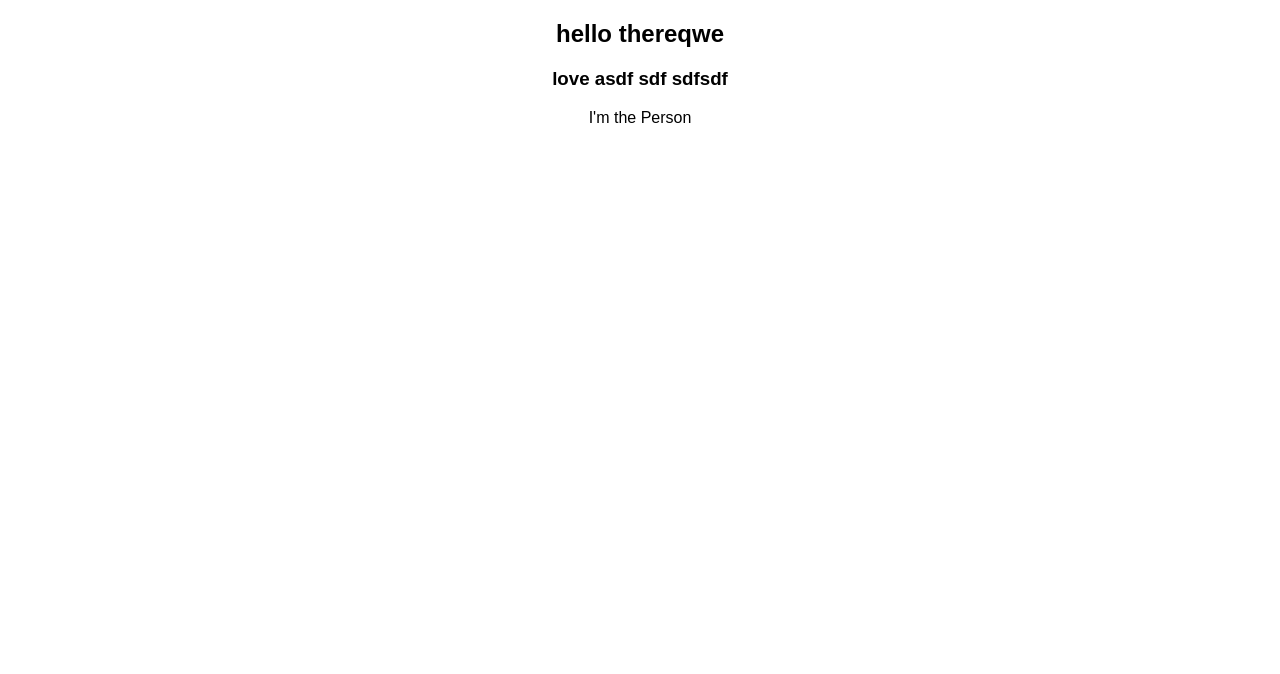
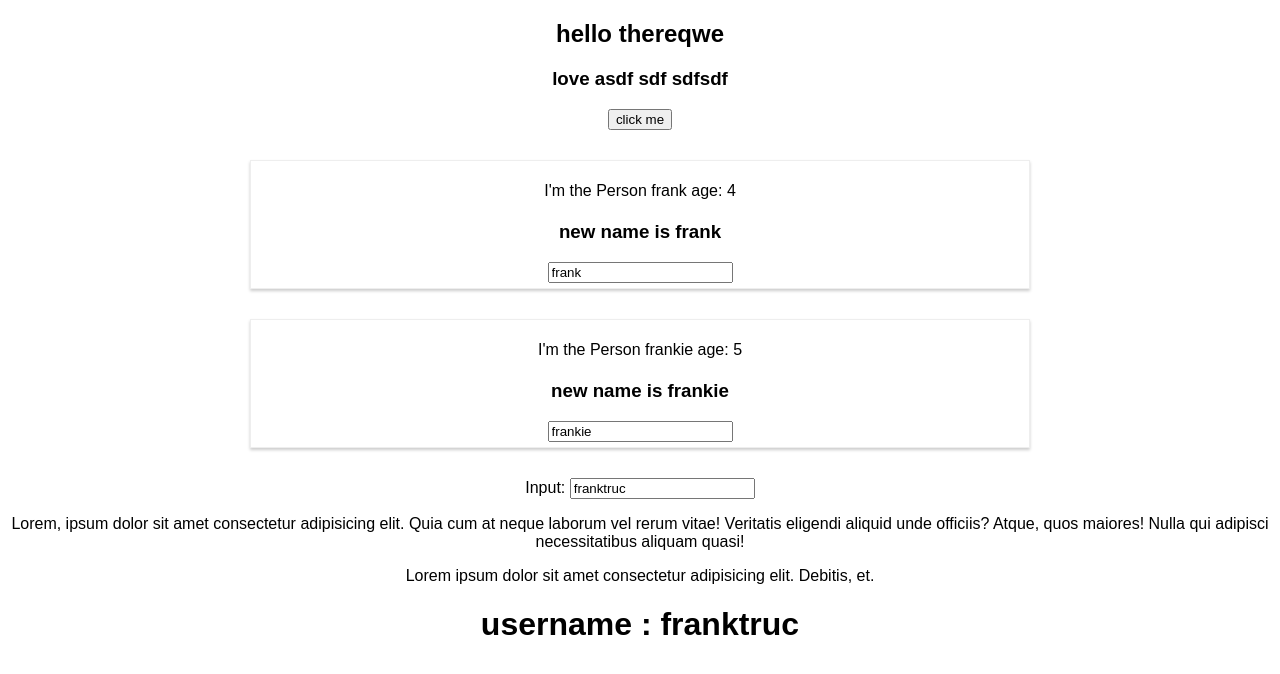
Before and after one commit to vnussolution/React-with-maxim, a React (Create React App) app: page / in a window 1280 px wide. Shown: the top 674 px of the page. Built offline with nearby package versions, Linux system fonts and the light colour scheme.

Commit message:
add userinput and useroutput

```diff
--- a/src/App.js
+++ b/src/App.js
@@ -1,15 +1,63 @@
 import React, { Component } from "react";
 import "./App.css";
 import Person from "./Person/Person";
+import UserOutput from "./UserOutput/UserOutput";
+import UserInput from "./UserInput/UserInput";
 
 class App extends Component {
+  state = {
+    people: [{ name: "frank", age: 4 }, { name: "frankie", age: 5 }],
+    username: "franktruc"
+  };
+
+  clickButtonHandler = () => {
+    this.setState({
+      people: [{ name: "22frank", age: 41 }, { name: "33frankie", age: 51 }]
+    });
+    console.log("hello", this.state);
+  };
+
+  switchNameHandler = newName => {
+    this.setState({
+      people: [{ name: newName, age: 41 }, { name: "33frankie", age: 51 }]
+    });
+  };
+
+  changeName = event => {
+    this.setState({
+      people: [
+        { name: "frankie", age: 41 },
+        { name: event.target.value, age: 51 }
+      ]
+    });
+    //console.log("hello", this.state);
+  };
+
+  changeInputUserName = event => {
+    this.setState({ username: event.target.value });
+  };
   render() {
     return (
       <div className="App">
         <h2>hello thereqwe</h2>
 
         <h3> love asdf sdf sdfsdf</h3>
-        <Person />
+        <button onClick={this.clickButtonHandler}> click me </button>
+        <Person
+          name={this.state.people[0].name}
+          age={this.state.people[0].age}
+          click={this.switchNameHandler.bind(this, "new name123")}
+        />
+        <Person
+          name={this.state.people[1].name}
+          age={this.state.people[1].age}
+          changed={this.changeName}
+        />
+        <UserInput
+          changed={this.changeInputUserName}
+          name={this.state.username}
+        />
+        <UserOutput username={this.state.username} />
       </div>
     );
   }
--- /dev/null
+++ b/src/Person/Person.css
@@ -0,0 +1,8 @@
+.Person {
+  width: 60%;
+  text-align: center;
+  border: 1px solid #eee;
+  margin: 30px auto;
+  padding: 5px;
+  box-shadow: 0 2px 3px #ccc;
+}
--- a/src/Person/Person.js
+++ b/src/Person/Person.js
@@ -1,5 +1,16 @@
 import React from "react";
+import "./Person.css";
 
-const person = () => <p> I'm the Person </p>;
+const person = props => (
+  <div className="Person">
+    <p>
+      I'm the Person {props.name} age: {props.age}
+    </p>
+    <h1>{props.children}</h1>
+    <h3 onClick={props.click}>new name is {props.name} </h3>
+
+    <input type="text" onChange={props.changed} value={props.name} />
+  </div>
+);
 
 export default person;
--- /dev/null
+++ b/src/UserInput/UserInput.js
@@ -0,0 +1,10 @@
+import React from "react";
+
+const userInput = props => (
+  <div>
+    <label>Input: </label>
+    <input type="text" onChange={props.changed} value={props.name} />
+  </div>
+);
+
+export default userInput;
--- /dev/null
+++ b/src/UserOutput/UserOutput.js
@@ -0,0 +1,15 @@
+import React from "react";
+
+const userOutput = props => (
+  <div>
+    <p>
+      Lorem, ipsum dolor sit amet consectetur adipisicing elit. Quia cum at
+      neque laborum vel rerum vitae! Veritatis eligendi aliquid unde officiis?
+      Atque, quos maiores! Nulla qui adipisci necessitatibus aliquam quasi!
+    </p>
+    <p>Lorem ipsum dolor sit amet consectetur adipisicing elit. Debitis, et.</p>
+    <h1>username : {props.username}</h1>
+  </div>
+);
+
+export default userOutput;
```
